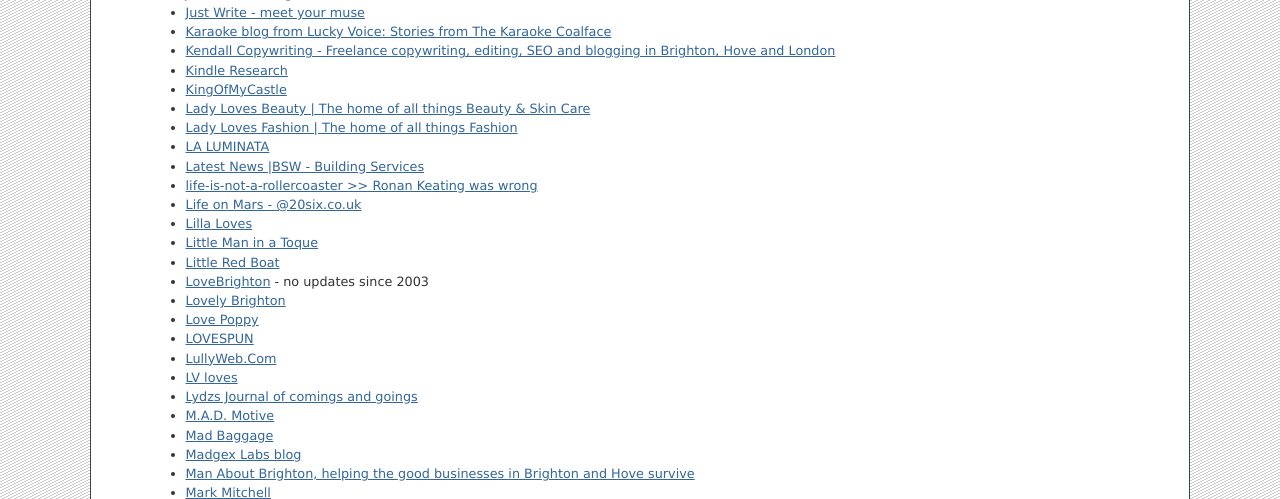
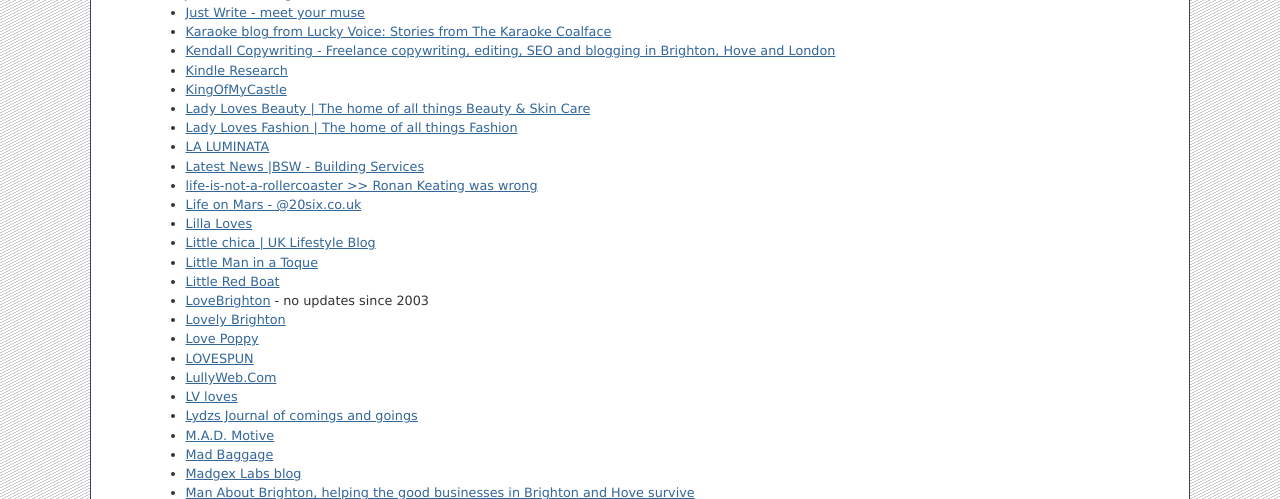
Before and after one commit to janedallaway/BrightonBloggers, a PHP site: page /blogs/ in a window 1280 px wide. Shown: the part 5392-5891 px from the top of the page. Run offline with PHP 8.4, Linux system fonts and the light colour scheme.

Commit message:
Added new blogs

```diff
--- a/blogs/index.php
+++ b/blogs/index.php
@@ -310,6 +310,7 @@
 	<li><a href="http://life-is-not-a-rollercoaster.co.uk/">life-is-not-a-rollercoaster >> Ronan Keating was wrong</a></li>
 	<li><a href="http://www.martiandaze.net/blog">Life on Mars - @20six.co.uk</a></li>
 	<li><a href="http://www.lillaloves.com">Lilla Loves</a></li>
+	<li><a href="http://littlechica.co.uk/">Little chica | UK Lifestyle Blog</a></li>
 	<li><a href="http://www.toque.co.uk/blog/">Little Man in a Toque</a></li>
 	<li><a href="http://www.littleredboat.co.uk ">Little Red Boat</a></li>
 	<li><a href="http://lovebrighton.blogspot.com">LoveBrighton</a> - no updates since 2003</li>
```
Also changed, not shown: 1 other file.
